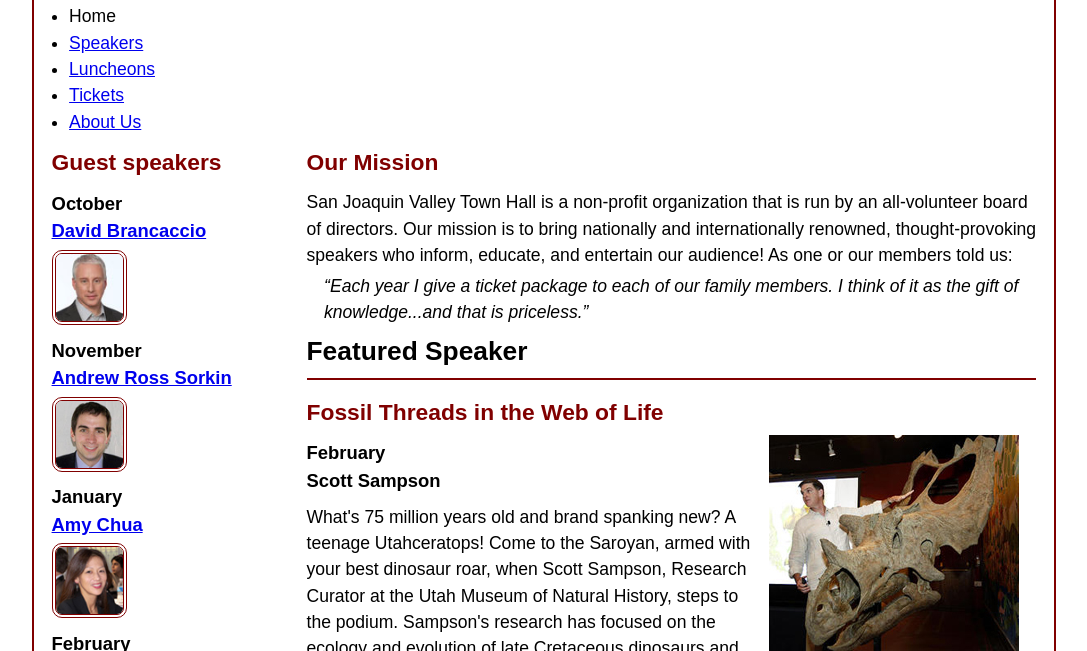
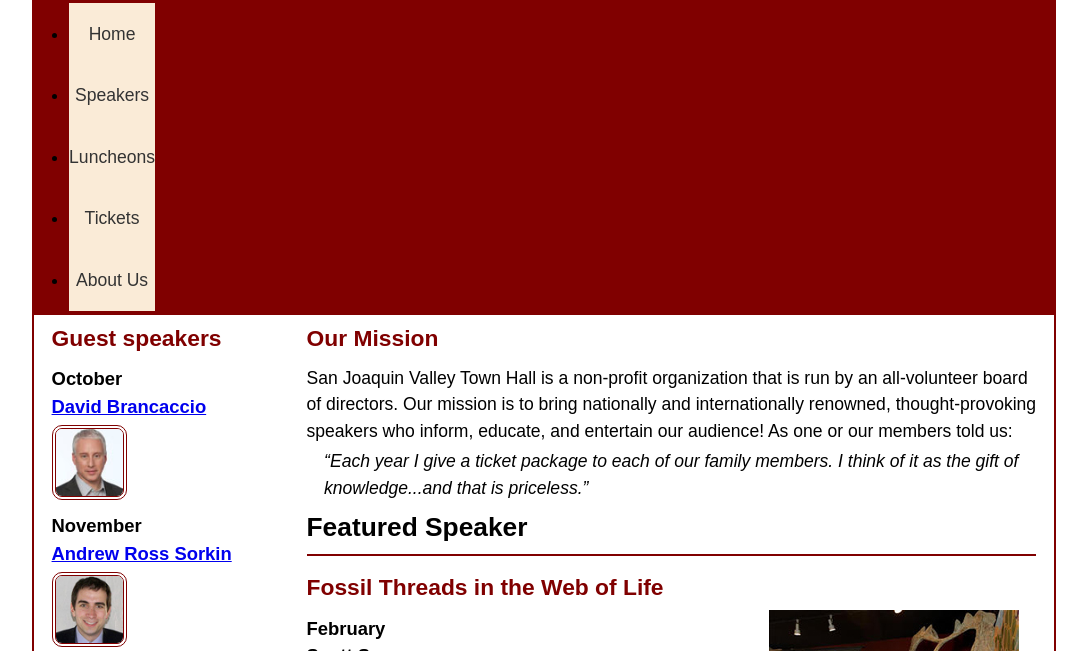
Before and after one commit to TheGhostyBear/ch07exercise1, a plain HTML site: page index.html in a window 1280 px wide. Shown: the part 120-771 px from the top of the page, without its empty margins (96-1183 px from the left). Drawn offline with Linux system fonts and the light colour scheme.

Commit message:
colors and psuedo classes

```diff
--- a/styles/main.css
+++ b/styles/main.css
@@ -2,6 +2,9 @@
 :root {
 	--accent-color: #800000;  /* could also be coded #800 */
 	--gradient-color: #f6bb73;
+	--light-color: white;
+	--midcolor: antiquewhite;
+	--dark-color: #333;
 }
 
 /* reset */
@@ -68,9 +71,28 @@ header {
 /* the styles for the navbar */
 .navbar {
 	display: flex;
+	flex-direction: row;
 	flex-wrap: wrap;
 	& li {
 		flex-basis: 20%;
+	}
+	background-color: var(--accent-color);
+	& a {
+		color: white;
+		text-decoration: none;
+		padding: 1em 0;
+		display: block;
+		text-align: center;
+		&:hover {
+			background-color: var(--midcolor);
+			color: var(--dark-color);
+		}
+		:focus {
+			background-color: var(--midcolor);
+			color: var(--dark-color);
+		}
+		background-color: var(--midcolor);
+		color: var(--dark-color);
 	}
 }
 
```
